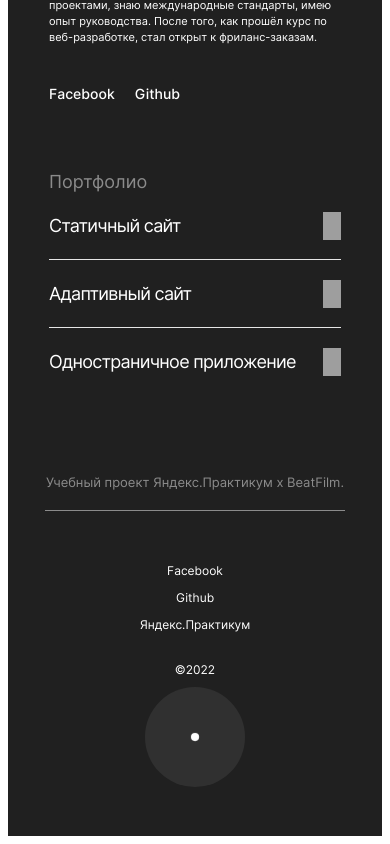
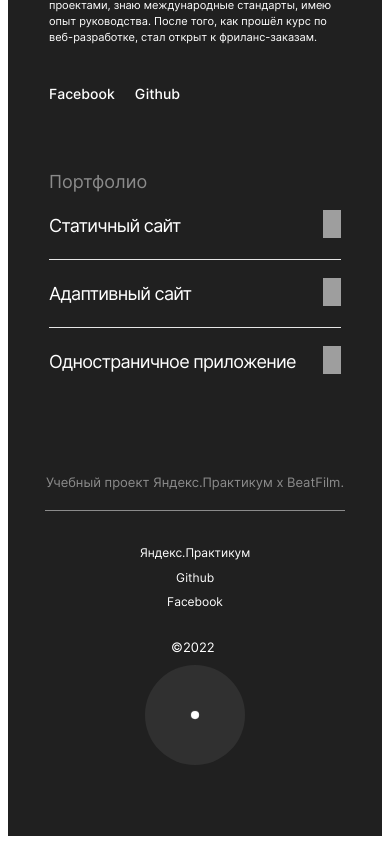
Before and after one commit to Andrey-Maystrenko/movies-explorer-frontend, a React (Create React App) app: page / in a window 390 px wide. Shown: the part 2772-3616 px from the top of the page. Built offline with nearby package versions, Linux system fonts and the light colour scheme; grey boxes are pictures that could not be loaded.

Commit message:
diploma frontend landing completed

```diff
--- a/src/components/Footer/Footer.css
+++ b/src/components/Footer/Footer.css
@@ -13,30 +13,44 @@
 
 .footer__content {
     width          : 1140px;
-    height         : 56px;
-    margin         : 0 auto;
+    height         : 16px;
+    margin         : 20px auto 20px;
     display        : flex;
-    justify-content: flex-start;
-    margin-top     : 0;
-    margin-bottom  : 0;
+    justify-content: space-between;
 }
 
-.footer__content-item {
-    margin-right : 20px;
-    margin-top   : 20px;
-    margin-bottom: 0;
-    font-style   : normal;
-    font-weight  : 400;
-    font-size    : 13px;
-    line-height  : 16px;
+.footer__copyright {
+    width      : 48px;
+    height     : 16;
+    margin     : 0;
+    font-style : normal;
+    font-weight: 400;
+    font-size  : 13px;
+    line-height: 16px;
 }
 
-.footer__content-item:first-of-type {
-    margin-right: auto;
+.footer__items {
+    width  : 263px;
+    height : 16px;
+    display: flex;
 }
 
-.footer__content-item:last-of-type {
-    margin-right: 0;
+.footer__item {
+    margin: 0 20px 0 0;
+}
+
+.footer__item:last-of-type {
+    margin: 0;
+}
+
+.footer__link {
+    font-style     : normal;
+    font-weight    : 400;
+    font-size      : 13px;
+    line-height    : 16px;
+    text-decoration: none;
+    color          : #FFFFFF;
+    cursor         : pointer;
 }
 
 @media screen and (max-width: 1279px) {
@@ -47,12 +61,10 @@
 
     .footer__content {
         width          : 708px;
-        height         : 56px;
-        margin         : 0 auto;
+        height         : 16px;
+        margin         : 20px auto 20px;
         display        : flex;
-        justify-content: flex-start;
-        margin-top     : 0;
-        margin-bottom  : 0;
+        justify-content: space-between;
     }
 }
 
@@ -64,24 +76,26 @@
 
     .footer__content {
         width         : 292px;
-        height        : 136px;
+        height        : 114px;
         margin        : 30px auto 10px;
         display       : flex;
         align-items   : center;
         flex-direction: column-reverse;
     }
 
-    .footer__content-item {
-        margin     : 12px auto 0;
+    .footer__items {
+        height         : 69px;
+        flex-direction : column;
+        align-items    : center;
+        justify-content: space-between;
+    }
+
+    .footer__item {
+        margin: 0;
+    }
+
+    .footer__link {
         font-size  : 12px;
         line-height: 15px;
     }
-
-    .footer__content-item:last-of-type {
-        margin     : 12px auto 0;
-    }
-
-    .footer__content-item:first-of-type {
-        margin: 30px auto 0;
-    }
 }
--- a/src/components/Footer/Footer.js
+++ b/src/components/Footer/Footer.js
@@ -6,10 +6,24 @@
         <footer className="section">
             <h2 className="footer__title">Учебный проект Яндекс.Практикум х BeatFilm.</h2>
             <div className="footer__content">
-                <p className="footer__content-item">&copy;2022</p>
-                <p className="footer__content-item">Яндекс.Практикум</p>
-                <p className="footer__content-item">Github</p>
-                <p className="footer__content-item">Facebook</p>
+                <p className="footer__copyright">&copy;2022</p>
+                <ul className="list footer__items">
+                    <li className="footer__item">
+                        <a className="footer__link" href="/#">
+                            Яндекс.Практикум
+                        </a>
+                    </li>
+                    <li className="footer__item">
+                        <a className="footer__link" href="/#">
+                            Github
+                        </a>
+                    </li>
+                    <li className="footer__item">
+                        <a className="footer__link" href="/#">
+                            Facebook
+                        </a>
+                    </li>
+                </ul>
             </div>
         </footer>
     )
--- a/src/components/Main/AboutMe/AboutMe.css
+++ b/src/components/Main/AboutMe/AboutMe.css
@@ -35,11 +35,13 @@
 }
 
 .link {
-    margin     : 0 20px 0 0;
-    font-style : normal;
-    font-weight: 500;
-    font-size  : 14px;
-    line-height: 17px;
+    margin         : 0 20px 0 0;
+    font-style     : normal;
+    font-weight    : 500;
+    font-size      : 14px;
+    line-height    : 17px;
+    text-decoration: none;
+    color          : #FFFFFF;
 }
 
 @media screen and (max-width: 1279px) {
--- a/src/components/Main/AboutMe/AboutMe.js
+++ b/src/components/Main/AboutMe/AboutMe.js
@@ -13,11 +13,11 @@
                     <h4 className="subtitle-text">Фронтенд-разработчик, 40 лет</h4>
                     <p className="about-me__description two-columns__main-text">
                         Я живу в московском регионе. У меня есть жена
-                        и дочь. Я люблю музыку, фильмы, занимаюсь бегом и плаванием. Недавно начал кодить. С 2010 года работал в консалтинге в области управления проектами, знаю международные стандарты, имею опыт руководства. После того, как прошёл курс по веб-разработке, стал открыт к фриланс-заказам.
+                        и дочь. Я люблю музыку, фильмы, занимаюсь бегом и плаванием. Недавно освоил веб-разработку. С 2010 года работал в консалтинге в области управления проектами, знаю международные стандарты, имею опыт руководства. После того, как прошёл курс по веб-разработке, стал открыт к фриланс-заказам.
                     </p>
                     <div className="links">
-                        <p className="link">Facebook</p>
-                        <p className="link">Github</p>
+                        <a className="link" href="/#">Facebook</a>
+                        <a className="link" href="/#">Github</a>
                     </div>
                 </div>
                 <img className="about-me__image" src={avatar} alt="фото автора" />
--- a/src/components/Main/Portfolio/Portfolio.js
+++ b/src/components/Main/Portfolio/Portfolio.js
@@ -10,15 +10,21 @@
             <ul className="portfolio list">
                 <li className="portfolio__item">
                     <p className="porfolio__item-title">Статичный сайт</p>
-                    <img className="portfolio__pictorgam" src={pictogram} alt="пиктограмма ссылки на позицию портфолио" />
+                    <a href="/#">
+                        <img className="portfolio__pictorgam" src={pictogram} alt="пиктограмма ссылки на позицию портфолио" />
+                    </a>
                 </li>
                 <li className="portfolio__item">
                     <p className="porfolio__item-title">Адаптивный сайт</p>
-                    <img className="portfolio__pictorgam" src={pictogram} alt="пиктограмма ссылки на позицию портфолио" />
+                    <a href="/#">
+                        <img className="portfolio__pictorgam" src={pictogram} alt="пиктограмма ссылки на позицию портфолио" />
+                    </a>
                 </li>
                 <li className="portfolio__item">
                     <p className="porfolio__item-title">Одностраничное приложение</p>
-                    <img className="portfolio__pictorgam" src={pictogram} alt="пиктограмма ссылки на позицию портфолио" />
+                    <a href="/#">
+                        <img className="portfolio__pictorgam" src={pictogram} alt="пиктограмма ссылки на позицию портфолио" />
+                    </a>
                 </li>
             </ul>
         </section>
```
